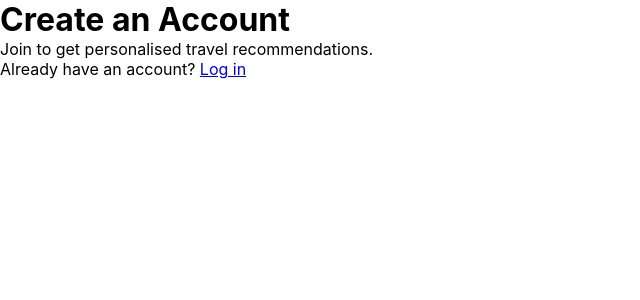
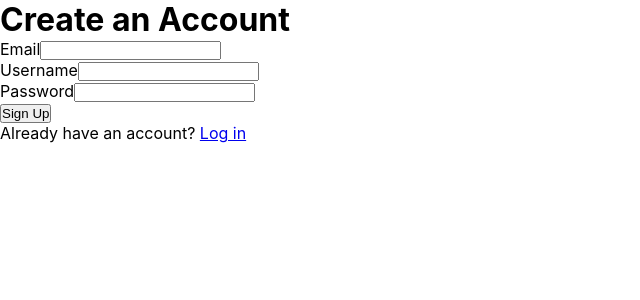
Before and after one commit to SXaviour/discovery-app, a React (Create React App) app in the folder frontend/: page /register in a window 1280 px wide. Shown: the top 300 px of the page, without its empty margins (0-640 px from the left). Built offline with nearby package versions, Linux system fonts and the light colour scheme; no server answers.

Commit message:
Implemented authentication system front end

```diff
--- a/frontend/src/pages/Home.js
+++ b/frontend/src/pages/Home.js
@@ -1,10 +1,29 @@
-import React from 'react';
+import { Link } from 'react-router-dom';
+import { useAuth } from '../context/AuthContext';
 
 function Home() {
+  const { user } = useAuth();
+
+
+
   return (
     <div className="home-page">
-      <h1>Home Page</h1>
-      <p>Welcome to the Travel App</p>
+      <h1>Welcome to the Travel App</h1>
+
+      {user ? (
+        // Logged in — show their name and a link to the places page
+        <div>
+          <p>Hello, {user.username || user.email}!</p>
+          <Link to="/places">Discover Places</Link> <br />
+        </div>
+      ) : (
+        // Not logged in — show login and register buttons
+        <div>
+          <p>Find your next favourite destination.</p>
+          <Link to="/login">Log In</Link>
+          <Link to="/register">Sign Up</Link>
+        </div>
+      )}
     </div>
   );
 }
--- a/frontend/src/pages/Login.js
+++ b/frontend/src/pages/Login.js
@@ -1,13 +1,71 @@
-import React from 'react';
-import { Link } from 'react-router-dom';
+import { useState } from 'react';
+import { Link, useNavigate } from 'react-router-dom';
+import { useAuth } from '../context/AuthContext';
 
 function Login() {
+  const [email, setEmail] = useState('');
+  const [password, setPassword] = useState('');
+  const [error, setError] = useState('');
+  const [loading, setLoading] = useState(false);
+
+  const { login, user } = useAuth();
+  const navigate = useNavigate();
+
+  // If already logged in, send them straight to the places page
+  if (user) {
+    navigate('/places');
+    return null;
+  }
+
+  const handleSubmit = async (e) => {
+    e.preventDefault(); // Stop the page from refreshing on form submit
+    setError('');
+    setLoading(true);
+
+    try {
+      await login(email, password);
+      navigate('/places');
+    } catch (err) {
+      setError(err.response?.data?.error || 'Something went wrong. Please try again.');
+    } finally {
+      setLoading(false);
+    }
+  };
+
   return (
     <div className="login-page">
       <h1>Log In</h1>
-      <p>Welcome back!</p>
 
-      {/* Link that takes the user to the register page */}
+      <form onSubmit={handleSubmit}>
+        <div className="form-group">
+          <label htmlFor="email">Email</label>
+          <input
+            id="email"
+            type="email"
+            value={email}
+            onChange={(e) => setEmail(e.target.value)}
+            required
+          />
+        </div>
+
+        <div className="form-group">
+          <label htmlFor="password">Password</label>
+          <input
+            id="password"
+            type="password"
+            value={password}
+            onChange={(e) => setPassword(e.target.value)}
+            required
+          />
+        </div>
+
+        {error && <p className="error-message">{error}</p>}
+
+        <button type="submit" disabled={loading}>
+          {loading ? 'Logging in...' : 'Log In'}
+        </button>
+      </form>
+
       <p>
         Don't have an account? <Link to="/register">Sign up</Link>
       </p>
--- a/frontend/src/pages/Places.js
+++ b/frontend/src/pages/Places.js
@@ -1,12 +1,21 @@
-import React from 'react';
-
-// This page will show the list of places to discover
+import { useNavigate } from 'react-router-dom';
+import { useAuth } from '../context/AuthContext';
 
 function Places() {
+  const { user, logout } = useAuth();
+  const navigate = useNavigate();
+
+  const handleLogout = async () => {
+    await logout();
+    navigate('/login');
+  };
+
   return (
     <div className="places-page">
       <h1>Discover Places</h1>
-      <p>Places will appear here once we connect to the backend.</p>
+      <p>Welcome, {user?.username || user?.email}!</p>
+      <button onClick={handleLogout}>Log Out</button>
+      <p>Places will appear here once we build the places system.</p>
     </div>
   );
 }
--- a/frontend/src/pages/Register.js
+++ b/frontend/src/pages/Register.js
@@ -1,13 +1,82 @@
-import React from 'react';
-import { Link } from 'react-router-dom';
+import { useState } from 'react';
+import { Link, useNavigate } from 'react-router-dom';
+import { useAuth } from '../context/AuthContext';
 
 function Register() {
+  const [email, setEmail] = useState('');
+  const [username, setUsername] = useState('');
+  const [password, setPassword] = useState('');
+  const [error, setError] = useState('');
+  const [loading, setLoading] = useState(false);
+
+  const { register, user } = useAuth();
+  const navigate = useNavigate();
+
+  // If already logged in, send them straight to the places page
+  if (user) {
+    navigate('/places');
+    return null;
+  }
+
+  const handleSubmit = async (e) => {
+    e.preventDefault(); // Stop the page from refreshing on form submit
+    setError('');
+    setLoading(true);
+
+    try {
+      await register(email, password, username);
+      navigate('/places');
+    } catch (err) {
+      setError(err.response?.data?.error || 'Something went wrong. Please try again.');
+    } finally {
+      setLoading(false);
+    }
+  };
+
   return (
     <div className="register-page">
       <h1>Create an Account</h1>
-      <p>Join to get personalised travel recommendations.</p>
 
-      {/* Link that takes the user to the login page */}
+      <form onSubmit={handleSubmit}>
+        <div className="form-group">
+          <label htmlFor="email">Email</label>
+          <input
+            id="email"
+            type="email"
+            value={email}
+            onChange={(e) => setEmail(e.target.value)}
+            required
+          />
+        </div>
+
+        <div className="form-group">
+          <label htmlFor="username">Username</label>
+          <input
+            id="username"
+            type="text"
+            value={username}
+            onChange={(e) => setUsername(e.target.value)}
+          />
+        </div>
+
+        <div className="form-group">
+          <label htmlFor="password">Password</label>
+          <input
+            id="password"
+            type="password"
+            value={password}
+            onChange={(e) => setPassword(e.target.value)}
+            required
+          />
+        </div>
+
+        {error && <p className="error-message">{error}</p>}
+
+        <button type="submit" disabled={loading}>
+          {loading ? 'Creating account...' : 'Sign Up'}
+        </button>
+      </form>
+
       <p>
         Already have an account? <Link to="/login">Log in</Link>
       </p>
--- a/frontend/src/services/api.js
+++ b/frontend/src/services/api.js
@@ -1,15 +1,10 @@
+// Shared request setup — all API calls go through this so we don't repeat the base URL every time
+
 import axios from 'axios';
-
-// Set up a shared "request sender" that all our API calls will use
-// Instead of typing the full URL every time, we just type the endpoint path
-// e.g. api.get('/auth/me') instead of axios.get('http://localhost:5000/api/auth/me')
 
 const api = axios.create({
   baseURL: 'http://localhost:5000/api',
-
-  // This makes sure the session cookie gets sent along with every request
-  // Without this, the backend won't know who is logged in
-  withCredentials: true,
+  withCredentials: true, // Sends the session cookie with every request so the backend knows who's logged in
 });
 
 export default api;
```
Also changed, not shown: frontend/src/App.js (+4 -16 lines), frontend/src/context/AuthContext.js (+9 -9 lines).
